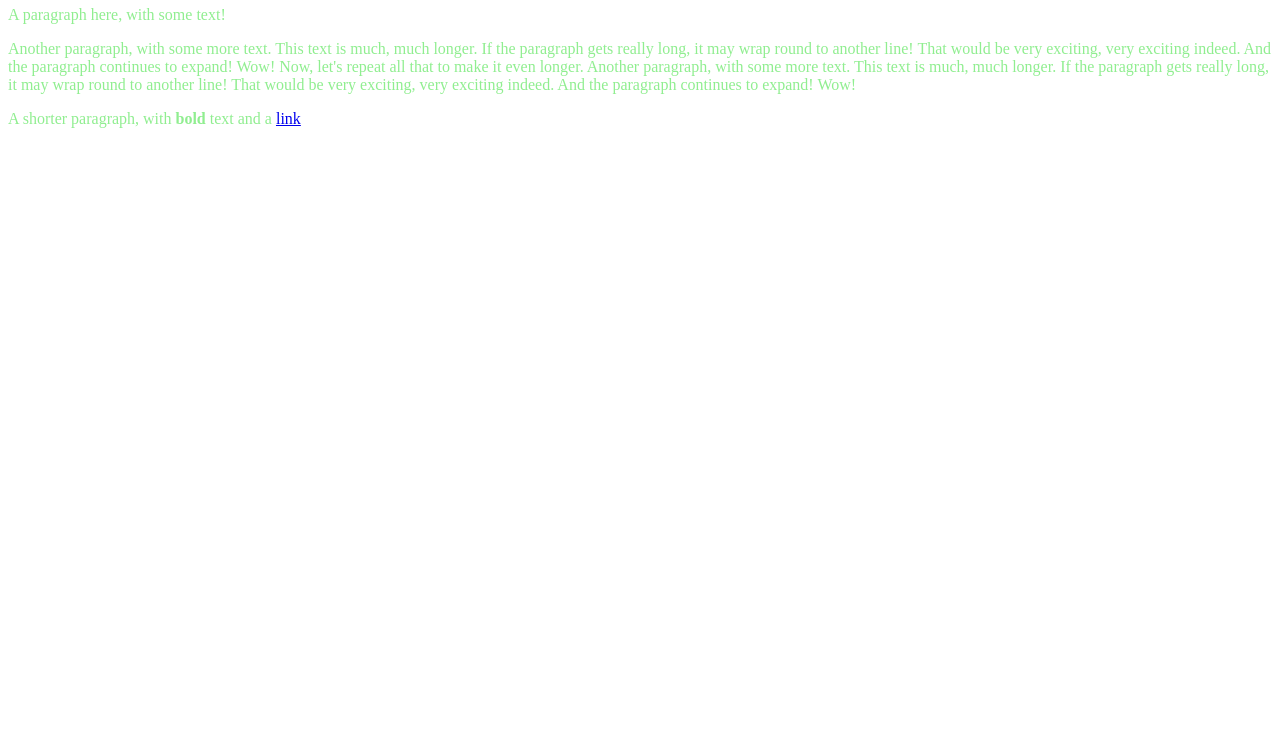
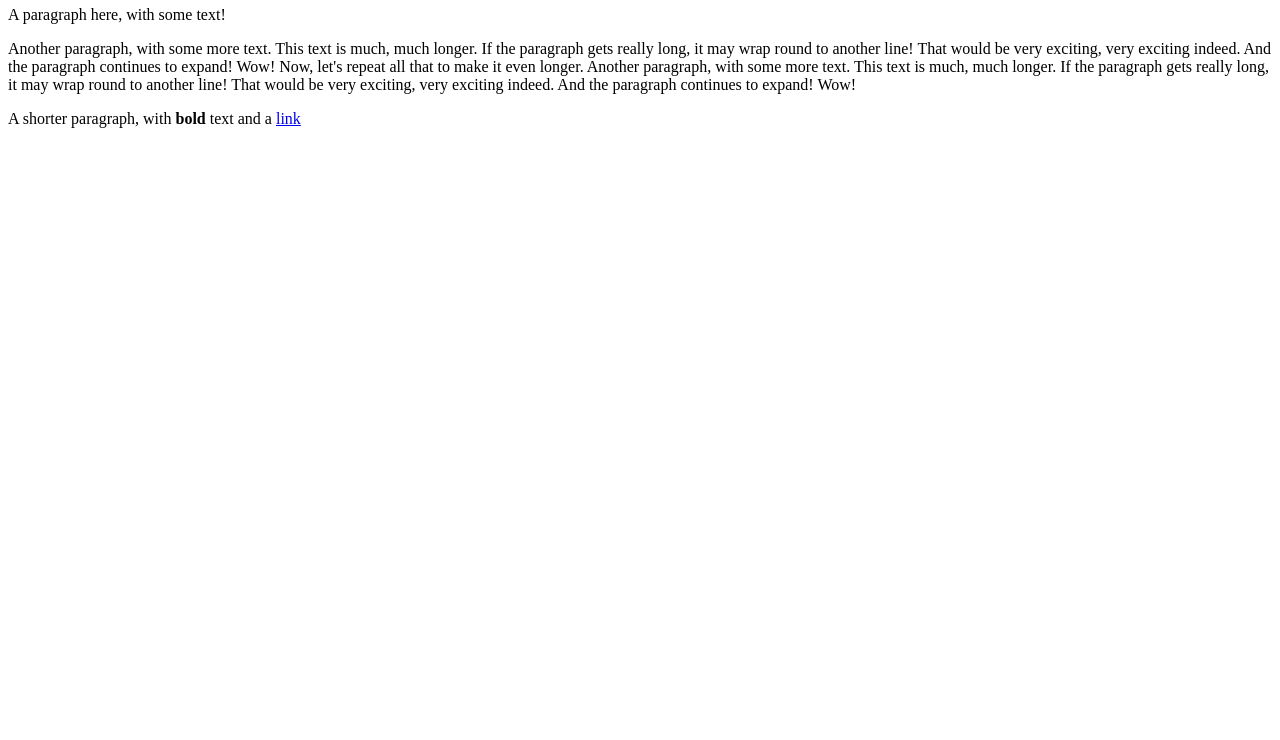
Before and after one commit to agfs-jgrant/agfs-jgrant.github.io, a plain HTML site: page index.html in a window 1280 px wide. Shown: the part 60-800 px from the top of the page. Drawn offline with Linux system fonts and the light colour scheme.

Commit message:
Update style.css

```diff
--- a/style.css
+++ b/style.css
@@ -1,2 +1,2 @@
 html {
-  color: lightgreen;
+  color: sagegreen;
```
